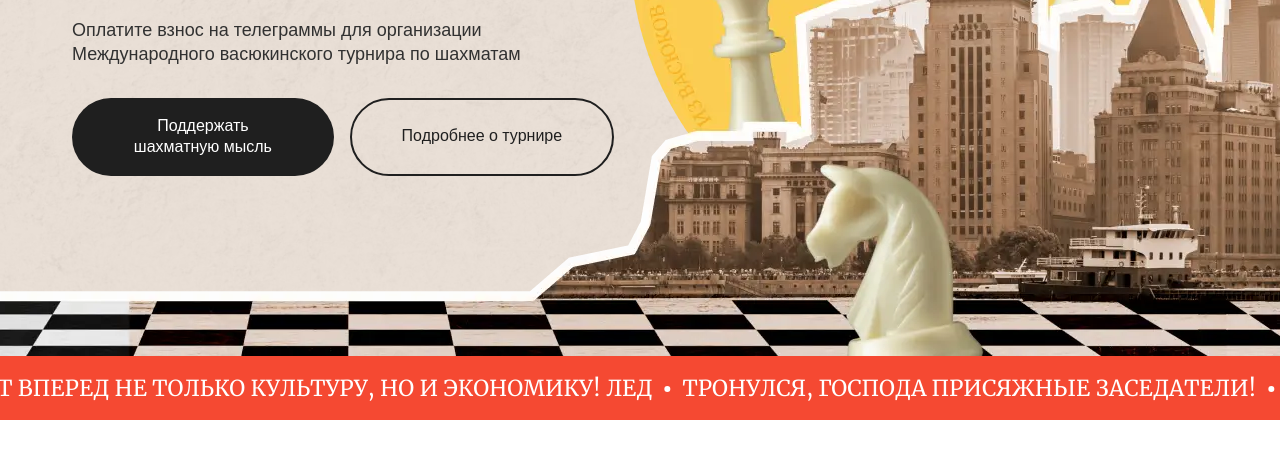
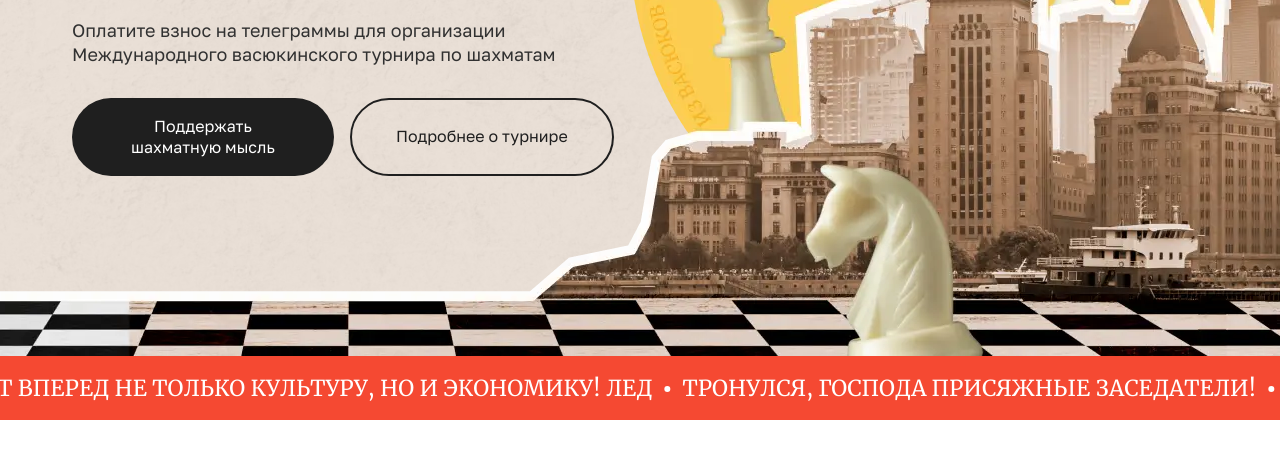
Before and after one commit to Khariton90/yandex-craud, a website built with Vite: page index.html in a window 1280 px wide. Shown: the part 340-800 px from the top of the page. Built offline with nearby package versions, Linux system fonts and the light colour scheme; files whose address does not match are found by name.

Commit message:
change fonts path

```diff
--- a/src/styles/fonts.css
+++ b/src/styles/fonts.css
@@ -20,7 +20,7 @@
 
 @font-face {
 	font-family: 'GolosText';
-	src: url('../../public/publicfonts/golos-text/GolosText-Regular.woff2')
+	src: url('../../public/fonts/golos-text/GolosText-Regular.woff2')
 		format('woff2');
 	font-weight: 400;
 }
```
